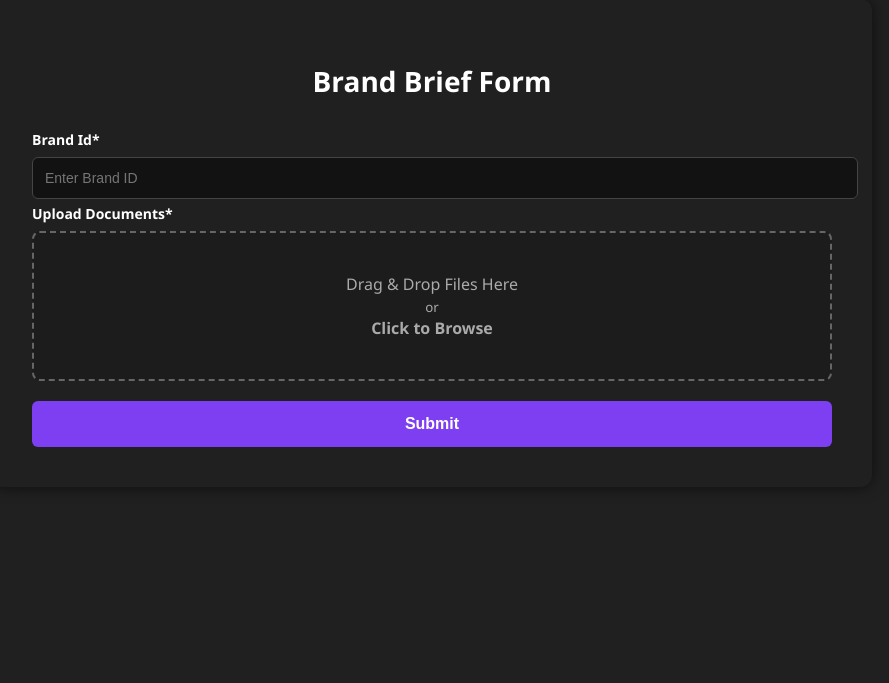
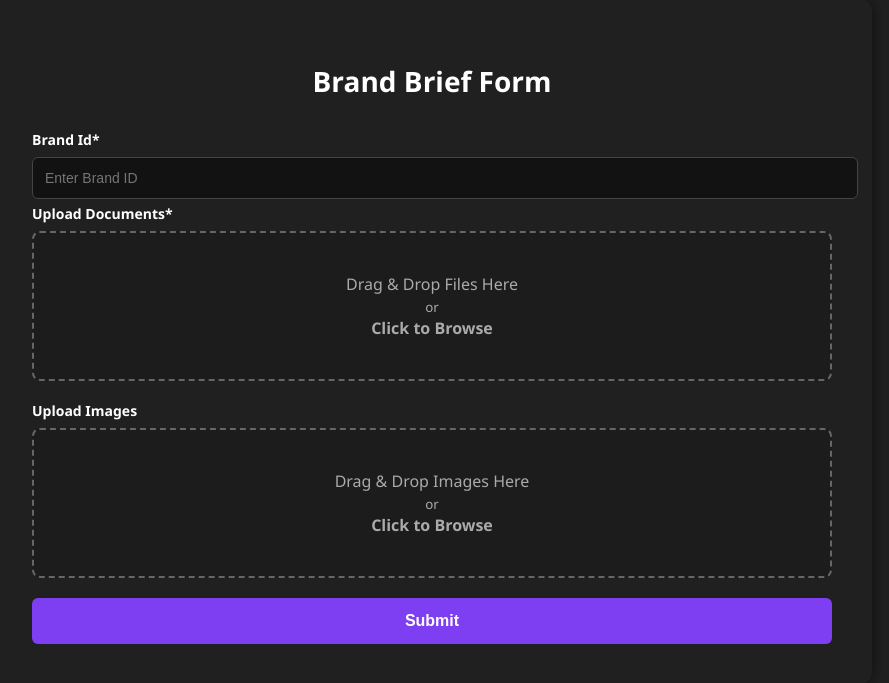
Before and after one commit to sravtaippa/generate, a Flask app: page /upload in a window 1280 px wide. Shown: the part 51-734 px from the top of the page, without its empty margins (208-1097 px from the left). Run offline with Flask 3, Linux system fonts and the light colour scheme.

Commit message:
tiktok updation

```diff
--- a/app/dashboard/influencer_registration_form.py
+++ b/app/dashboard/influencer_registration_form.py
@@ -49,30 +49,37 @@ def upload_file_to_drive(file_obj, drive_service):
 
     return f"https://drive.google.com/uc?id={file_id}&export=download"
 
-def handle_upload_and_submit_to_airtable(brand_id, files):
+def handle_upload_and_submit_to_airtable(brand_id, files, images):
     drive_service = get_authenticated_drive_service()
-    file_urls = [upload_file_to_drive(f, drive_service) for f in files]
 
-    file_urls_str = "[" + ",".join(f'"{url}"' for url in file_urls) + "]"
+    # Upload documents
+    document_urls = [upload_file_to_drive(f, drive_service) for f in files]
+    # Upload images
+    image_urls = [upload_file_to_drive(img, drive_service) for img in images]
 
-
+    # Prepare Airtable payload
     payload = {
         "fields": {
             "brand_id": brand_id,
-            "documents": [{"url": url} for url in file_urls],  # for attachments field
-            "file_url": file_urls_str  # for long text field
+            "documents": [{"url": url} for url in document_urls],  # Attachment field
+            "images": [{"url": url} for url in image_urls],        # New attachment field for images
+            "file_url": "[" + ",".join(f'"{url}"' for url in document_urls) + "]",
+            "image_url": "[" + ",".join(f'"{url}"' for url in image_urls) + "]"  # Optional: store as text
         }
     }
+
     headers = {
         "Authorization": f"Bearer {AIRTABLE_API_KEY}",
         "Content-Type": "application/json"
     }
+
     response = requests.post(AIRTABLE_URL, headers=headers, json=payload)
     if response.status_code not in (200, 201):
         return jsonify({"status": "failed", "airtable_error": response.text}), 400
 
     return jsonify({
         "status": "success",
-        "uploaded_files": file_urls,
+        "uploaded_documents": document_urls,
+        "uploaded_images": image_urls,
         "airtable_response": response.json()
     }), 201
--- a/app/main.py
+++ b/app/main.py
@@ -117,19 +117,16 @@ def fetch_airtable_data_via_formula():
 def upload_page():
     return render_template("upload_form.html")
 
-@app.route('/submit_influencer_form_data', methods=['POST'])
-def submit_influencer_form():
-    try:
-        brand_id = request.form.get("brand_id")
-        files = request.files.getlist("documents")
-
-        if not brand_id or not files:
-            return jsonify({"status": "failed", "content": "Missing brand_id or documents"}), 400
-
-        return handle_upload_and_submit_to_airtable(brand_id, files)
-    except Exception as e:
-        print(f"Error occurred: {e}")
-        return jsonify({"status": "failed", "message": str(e)}), 500
+@app.route("/submit_influencer_form_data", methods=["POST"])
+def submit_form():
+    brand_id = request.form.get("brand_id")
+    files = request.files.getlist("documents")
+    images = request.files.getlist("images")
+
+    if not brand_id or (not files and not images):
+        return jsonify({"error": "Missing brand_id or files/images"}), 400
+
+    return handle_upload_and_submit_to_airtable(brand_id, files, images)
 
 @app.route('/get_data_entrichment_using_gpt_module', methods=['GET', 'POST'])
 def data_entrichment_using_gpt_module():
--- a/app/templates/upload_form.html
+++ b/app/templates/upload_form.html
@@ -58,7 +58,7 @@
       text-align: center;
     }
 
-    #documents {
+    #documents, #images {
       display: none;
     }
 
@@ -134,14 +134,21 @@
       <input type="text" name="brand_id" id="brand_id" placeholder="Enter Brand ID" required>
       <div id="brandError" class="error" style="display: none;">Please fill out this field.</div>
 
-
+      <!-- Document Upload -->
       <label for="documents">Upload Documents*</label>
       <div class="file-drop" id="fileDropLabel">
         Drag & Drop Files Here<br><small>or</small><br><strong>Click to Browse</strong>
       </div>
       <input type="file" name="documents" id="documents" multiple>
+      <div id="fileList" class="file-list"></div>
 
-      <div id="fileList" class="file-list"></div>
+      <!-- Image Upload -->
+      <label for="images">Upload Images</label>
+      <div class="file-drop" id="imageDropLabel">
+        Drag & Drop Images Here<br><small>or</small><br><strong>Click to Browse</strong>
+      </div>
+      <input type="file" name="images" id="images" multiple accept="image/*">
+      <div id="imageList" class="file-list"></div>
 
       <button type="submit">Submit</button>
       <div id="successMsg" class="success" style="display: none;">✅ Uploaded successfully!</div>
@@ -152,57 +159,45 @@
     const fileInput = document.getElementById("documents");
     const fileList = document.getElementById("fileList");
     const dropLabel = document.getElementById("fileDropLabel");
+
+    const imageInput = document.getElementById("images");
+    const imageList = document.getElementById("imageList");
+    const imageDropLabel = document.getElementById("imageDropLabel");
+
     const brandInput = document.getElementById("brand_id");
     const brandError = document.getElementById("brandError");
     const successMsg = document.getElementById("successMsg");
 
     let uploadedFiles = [];
+    let uploadedImages = [];
 
+    // Documents
     dropLabel.addEventListener("click", () => fileInput.click());
-
     dropLabel.addEventListener("dragover", (e) => {
       e.preventDefault();
       dropLabel.classList.add("hover");
     });
-
-    dropLabel.addEventListener("dragleave", () => {
-      dropLabel.classList.remove("hover");
-    });
-
+    dropLabel.addEventListener("dragleave", () => dropLabel.classList.remove("hover"));
     dropLabel.addEventListener("drop", (e) => {
       e.preventDefault();
       dropLabel.classList.remove("hover");
-
-      if (e.dataTransfer.files.length) {
-        for (let file of e.dataTransfer.files) {
-          uploadedFiles.push(file);
-        }
-        updateFileList();
-      }
+      for (let file of e.dataTransfer.files) uploadedFiles.push(file);
+      updateFileList();
     });
-
     fileInput.addEventListener("change", () => {
-      for (let file of fileInput.files) {
-        uploadedFiles.push(file);
-      }
+      for (let file of fileInput.files) uploadedFiles.push(file);
       fileInput.value = '';
       updateFileList();
     });
 
     function updateFileList() {
       fileList.innerHTML = "";
-      dropLabel.innerHTML = `
-        Drag & Drop Files Here<br><small>or</small><br><strong>Click to Browse</strong><br><br>
-        <span style="color:#aaa;">${uploadedFiles.length} file(s) selected</span>
-      `;
+      dropLabel.innerHTML = `Drag & Drop Files Here<br><small>or</small><br><strong>Click to Browse</strong><br><br><span style="color:#aaa;">${uploadedFiles.length} file(s) selected</span>`;
       uploadedFiles.forEach((file, index) => {
         const size = (file.size / 1024).toFixed(2);
         const div = document.createElement("div");
         div.className = "file-item";
-        div.innerHTML = `
-          <div>${file.name} <em>(${size}KB)</em></div>
-          <span class="remove" onclick="removeFile(${index})">❌</span>
-        `;
+        div.innerHTML = `<div>${file.name} <em>(${size}KB)</em></div><span class="remove" onclick="removeFile(${index})">❌</span>`;
         fileList.appendChild(div);
       });
     }
@@ -212,26 +207,62 @@
       updateFileList();
     }
 
+    // Images
+    imageDropLabel.addEventListener("click", () => imageInput.click());
+    imageDropLabel.addEventListener("dragover", (e) => {
+      e.preventDefault();
+      imageDropLabel.classList.add("hover");
+    });
+    imageDropLabel.addEventListener("dragleave", () => imageDropLabel.classList.remove("hover"));
+    imageDropLabel.addEventListener("drop", (e) => {
+      e.preventDefault();
+      imageDropLabel.classList.remove("hover");
+      for (let file of e.dataTransfer.files) uploadedImages.push(file);
+      updateImageList();
+    });
+    imageInput.addEventListener("change", () => {
+      for (let file of imageInput.files) uploadedImages.push(file);
+      imageInput.value = '';
+      updateImageList();
+    });
+
+    function updateImageList() {
+      imageList.innerHTML = "";
+      imageDropLabel.innerHTML = `Drag & Drop Images Here<br><small>or</small><br><strong>Click to Browse</strong><br><br><span style="color:#aaa;">${uploadedImages.length} image(s) selected</span>`;
+      uploadedImages.forEach((file, index) => {
+        const size = (file.size / 1024).toFixed(2);
+        const div = document.createElement("div");
+        div.className = "file-item";
+        div.innerHTML = `<div>${file.name} <em>(${size}KB)</em></div><span class="remove" onclick="removeImage(${index})">❌</span>`;
+        imageList.appendChild(div);
+      });
+    }
+
+    function removeImage(index) {
+      uploadedImages.splice(index, 1);
+      updateImageList();
+    }
+
+    // Form Submit
     document.getElementById("uploadForm").addEventListener("submit", function (e) {
+      e.preventDefault();
       brandError.style.display = "none";
       successMsg.style.display = "none";
 
       if (!brandInput.value.trim()) {
         brandError.style.display = "block";
-        e.preventDefault();
         return;
       }
 
-      if (uploadedFiles.length === 0) {
-        alert("Please select at least one file.");
-        e.preventDefault();
+      if (uploadedFiles.length === 0 && uploadedImages.length === 0) {
+        alert("Please upload at least one document or image.");
         return;
       }
 
-      e.preventDefault();
       const formData = new FormData();
       formData.append("brand_id", brandInput.value);
       uploadedFiles.forEach(file => formData.append("documents", file));
+      uploadedImages.forEach(img => formData.append("images", img));
 
       fetch("/submit_influencer_form_data", {
         method: "POST",
@@ -240,7 +271,9 @@
         if (res.ok) {
           successMsg.style.display = "block";
           uploadedFiles = [];
+          uploadedImages = [];
           updateFileList();
+          updateImageList();
         } else {
           alert("❌ Upload failed. Please try again.");
         }
```
